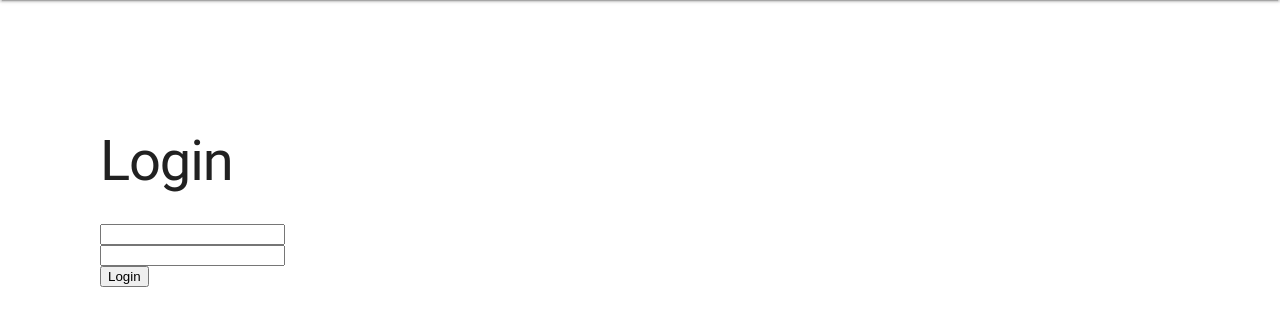
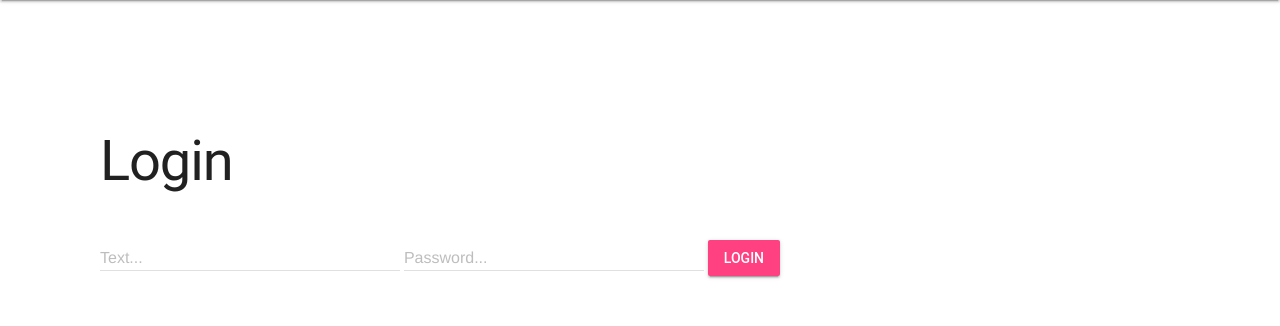
Before and after one commit to AlexVerm12/Django-Chatapp, a Django app: page /login/ in a window 1280 px wide. Shown: the part 64-390 px from the top of the page. Run offline with Django 4.2, Linux system fonts and the light colour scheme.

Commit message:
added MD to login

```diff
--- a/chat/templates/auth/login.html
+++ b/chat/templates/auth/login.html
@@ -9,8 +9,18 @@
 <form action="/login/" method="POST">
     {% csrf_token %}
     <input type="hidden" name="redirect" value="{{ redirect }}">
-    <div><input type="text" name="username" id=""></div>
-    <div><input type="password" name="password" id=""></div>
-    <div><button>Login</button></div>
+    <div class="mdl-textfield mdl-js-textfield mdl-textfield--floating-label">
+        <input class="mdl-textfield__input" type="text" name="username" id="sample3" />
+        <label class="mdl-textfield__label" for="sample3">Text...</label>
+    </div>
+    <div class="mdl-textfield mdl-js-textfield mdl-textfield--floating-label">
+        <input class="mdl-textfield__input" type="password" name="password" id="sample3" />
+        <label class="mdl-textfield__label" for="sample3">Password...</label>
+    </div>
+
+    <button class="mdl-button mdl-js-button mdl-button--raised mdl-js-ripple-effect mdl-button--accent">
+        Login
+    </button>
+
 </form>
 {% endblock %}
--- a/chat/templates/chat/index.html
+++ b/chat/templates/chat/index.html
@@ -11,8 +11,8 @@
     </div>
 
     <button class="mdl-button mdl-js-button mdl-button--raised mdl-js-ripple-effect mdl-button--accent">
-                    Send
-                </button>
+        Send
+    </button>
 </form>
 {%else%}
 <h1>Not logged in!</h1>
```
